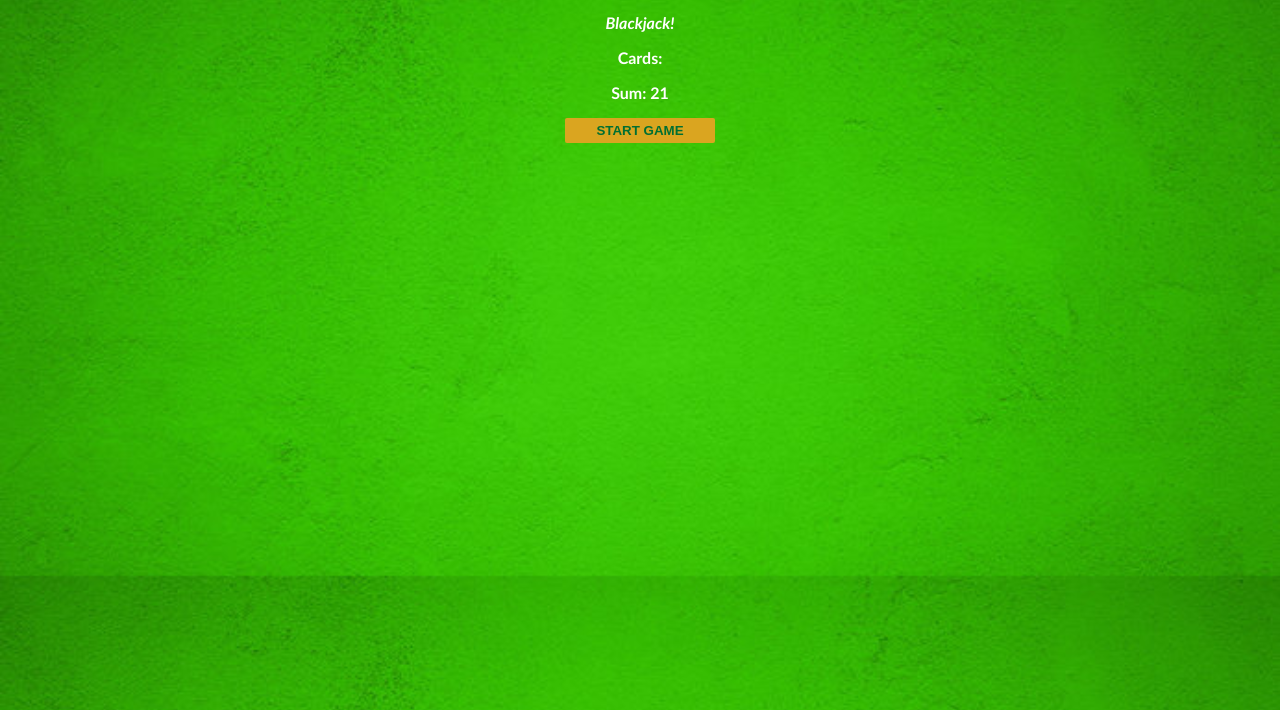
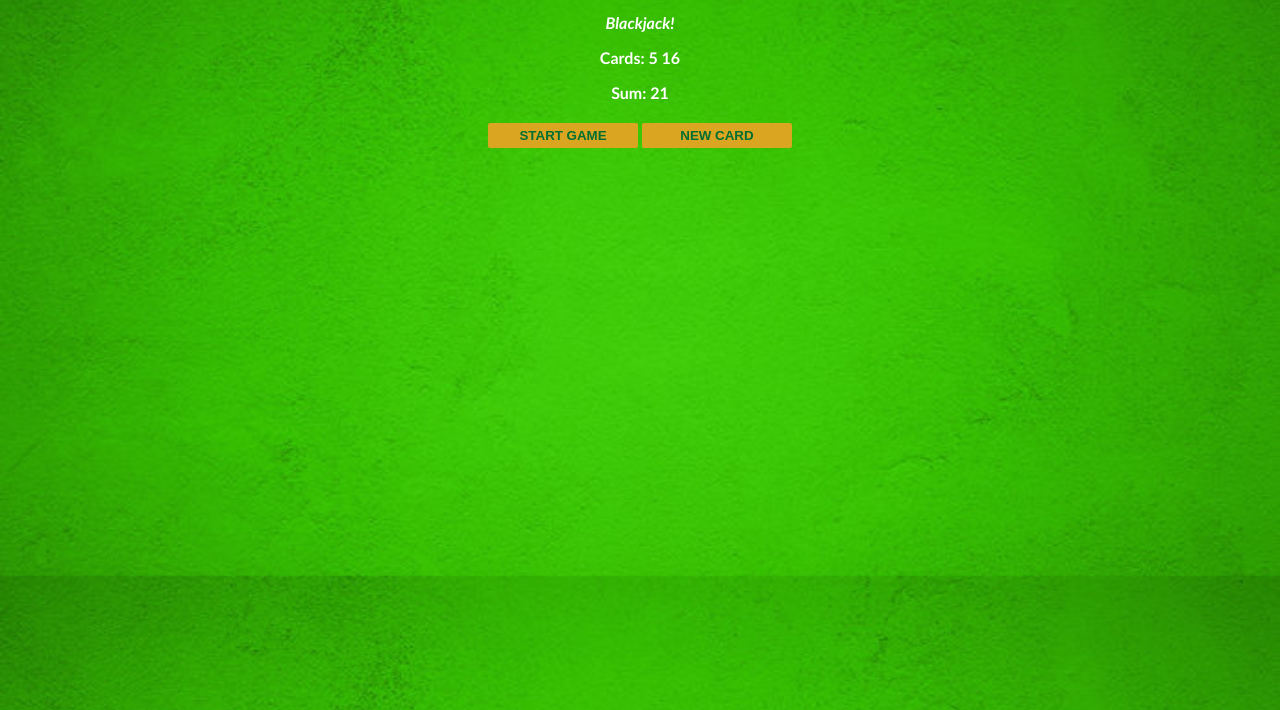
Before and after one commit to FardinAhmed3/Scrimba-JavaScript, a plain HTML site: page Scrimba/Blackjack Game/index.html in a window 1280 px wide. Both pictures are taken after a click on the element "Sum:". Shown: the part 90-800 px from the top of the page. Drawn offline with Linux system fonts and the light colour scheme.

Commit message:
In Progress

```diff
--- a/Scrimba/Blackjack Game/index.css
+++ b/Scrimba/Blackjack Game/index.css
@@ -11,7 +11,7 @@ h1  {
 
 body{
     background-image: url("table.jpg");
-    background-size: cover;
+    background-size:cover;
     font-family: 'Trebuchet MS', 'Lucida Sans Unicode', 'Lucida Grande', 'Lucida Sans', Arial, sans-serif;
     font-weight: bold;
     text-align: center;
@@ -33,4 +33,5 @@ button {
     font-weight: bold;
     border: none;
     border-radius: 2px;
+    margin-top: 5px;
 }
--- a/Scrimba/Blackjack Game/index.html
+++ b/Scrimba/Blackjack Game/index.html
@@ -8,10 +8,10 @@
         <h1>Blackjack</h1>
         <p id="message-el">Do you want to play a round?</p>
         <div>
-        <p>Cards:</p>
+        <p id="cards-el" onclick="startGame()">Cards:</p>
         <p id="sum-el" onclick="startGame()">Sum:</p>
         <button onclick="startGame()">START GAME</button>
-
+        <button onclick="newCard()">NEW CARD</button>
 
 
 
--- a/Scrimba/Blackjack Game/index.js
+++ b/Scrimba/Blackjack Game/index.js
@@ -7,11 +7,16 @@ let isAlive=true
 let message=""
 
 
-messageEl=document.getElementById("message-el")
-sumEl=document.getElementById("sum-el")
+let messageEl=document.getElementById("message-el")
+let sumEl=document.getElementById("sum-el")
+let cardsEl=document.getElementById("cards-el")
+
 
 function startGame(){
+    cardsEl.textContent="Cards: "+firstCard+" "+secondCard
     sumEl.textContent="Sum: "+sum
+
+
     if(sum <=20){
     message=("Do you want to draw a new card?")
     } else if(sum === 21){
@@ -25,3 +30,13 @@ function startGame(){
     messageEl.textContent=message
 
 }
+
+function newCard(){
+    console.log("Drawing a new card from the deck!")
+
+    let thirdCard=3
+    sum+=thirdCard
+    console.log(sum)
+
+    startGame()
+}
```
